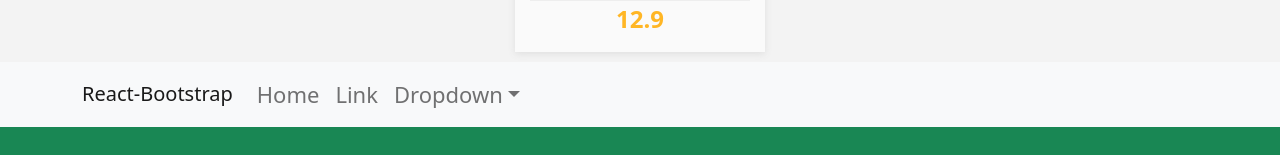
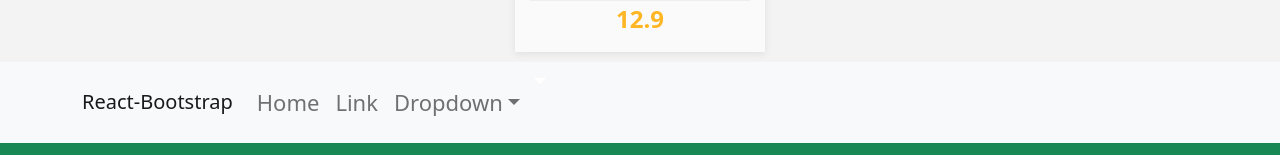
Before and after one commit to PI-RD-Grupo-04/React-Ved, a React (Create React App) app: page / in a window 1280 px wide. Shown: the part 493-648 px from the top of the page. Built offline with nearby package versions, Linux system fonts and the light colour scheme; a web font is replaced by a local one.

Commit message:
washington

```diff
--- a/src/components/navBar/NavBar.css
+++ b/src/components/navBar/NavBar.css
@@ -0,0 +1,47 @@
+
+
+/***************************************NAV BEGIN***********************************/
+nav{
+    background-color: #198754;
+    font-size: 22px;
+
+}
+
+a{
+    text-decoration: none;
+    color: white;
+}
+/* cor dos link do menu principal */
+.nav-link {
+    text-decoration: none;
+    color: white;
+
+}
+
+
+.nav-link:hover{
+    color:#54043c  ;
+}
+
+
+.dropdown .show:focus{
+    color: #54043c;
+
+}
+
+
+.dropdown-menu{
+    background-color: #198754;
+
+}
+.dropdown-menu a{
+    color:white;
+}
+
+.dropdown-item:hover{
+    background-color: #42db94;
+    color: white;
+}
+
+
+ /***************************************NAV END***********************************/
--- a/src/components/navBar/NavBar.js
+++ b/src/components/navBar/NavBar.js
@@ -11,10 +11,10 @@
                     <Navbar.Brand href="#home">React-Bootstrap</Navbar.Brand>
                     <Navbar.Toggle aria-controls="basic-navbar-nav" />
                     <Navbar.Collapse id="basic-navbar-nav">
-                        <Nav className="me-auto">
+                        <Nav className="me-auto nav-item dropdown nav-link dropdown-toggle">
                             <Nav.Link href="#home">Home</Nav.Link>
                             <Nav.Link href="#link">Link</Nav.Link>
-                            <NavDropdown title="Dropdown" id="basic-nav-dropdown">
+                            <NavDropdown  title="Dropdown" id="basic-nav-dropdown ">
                                 <NavDropdown.Item href="#action/3.1">Action</NavDropdown.Item>
                                 <NavDropdown.Item href="#action/3.2">Another action</NavDropdown.Item>
                                 <NavDropdown.Item href="#action/3.3">Something</NavDropdown.Item>
```
Also changed, not shown: src/pages/address/Address.js (indentation only).
